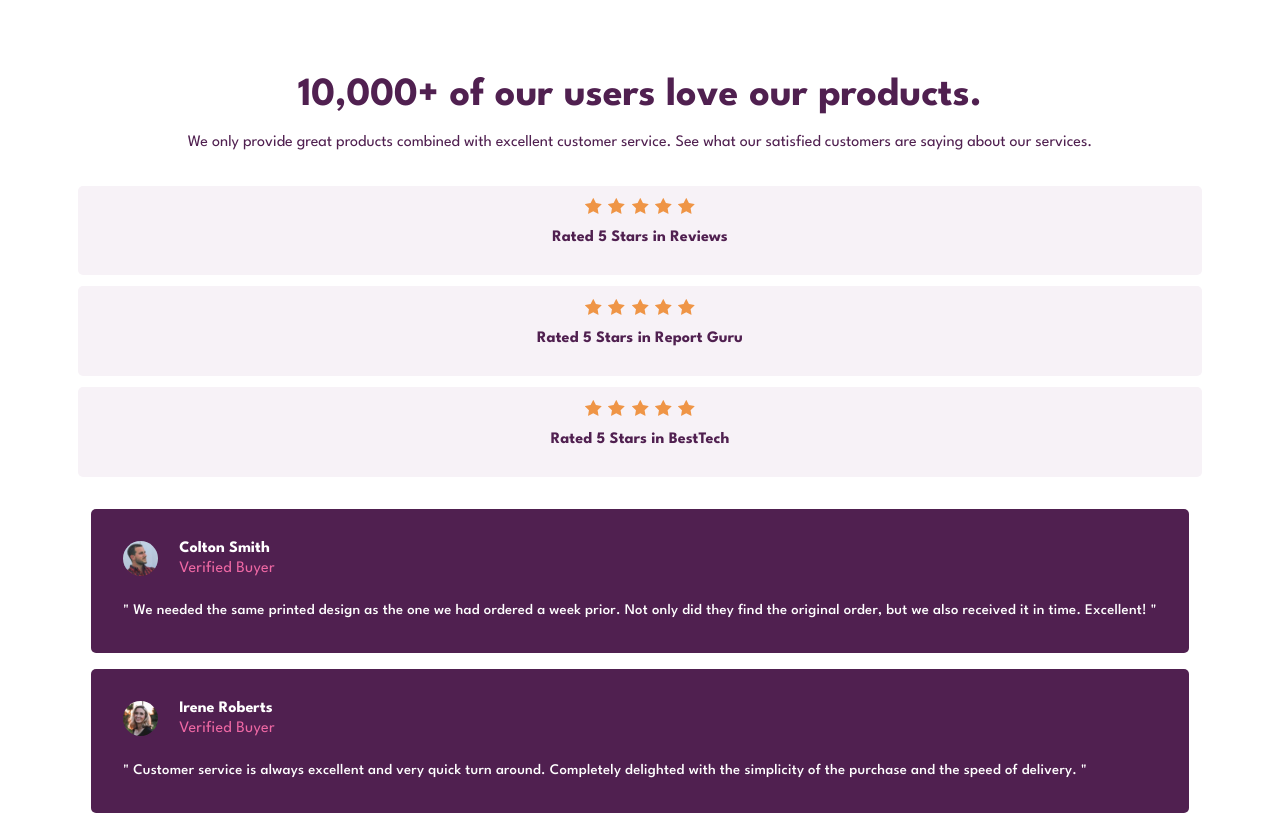
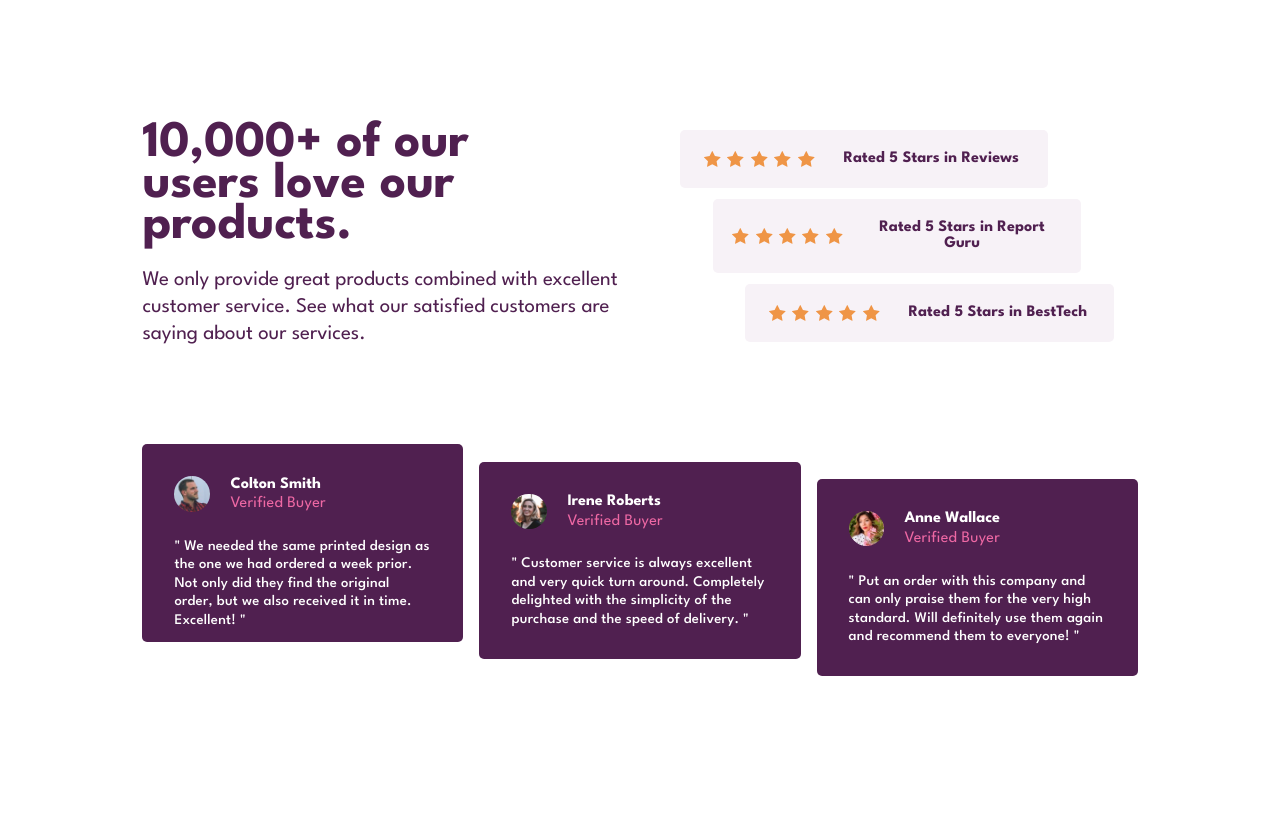
Before and after one commit to NorimNori/social-proof-section, a React (Vite) app: page / in a window 1280 px wide. Shown: the top 815 px of the page. Built offline with nearby package versions, Linux system fonts and the light colour scheme.

Commit message:
feat: end grid desktop layout w/o responsive

```diff
--- a/src/App.jsx
+++ b/src/App.jsx
@@ -13,7 +13,7 @@ function App() {
       <section className="ratings" role="region" aria-labelledby="ratings-title">
       <h2 id="ratings-title" className="sr-only">User Ratings</h2>
       {ratings.map((rating, index) => (
-        <Rating key={index} text={rating.text} />
+        <Rating key={index} text={rating.text} index={index}/>
       ))}
     </section>
     <section className="reviews" role="region" aria-labelledby="reviews-title">
--- a/src/App.scss
+++ b/src/App.scss
@@ -1,7 +1,6 @@
 @use "@/styles/mixins";
 
 body {
-  @include mixins.center-grid;
   font-family: "League Spartan", serif;
   width: 100vw;
   height: 100vh;
@@ -44,11 +43,15 @@ main {
 
 .reviews {
   @include mixins.center-grid;
+  width: 100%;
   gap: 1em;
 }
 
-@media (min-width: 1440px) {
+@media (min-width: 1024px) {
+
   main {
+    padding: 0 4rem;
+    max-width: 81rem;
     grid-template-columns: repeat(4, 1fr);
     grid-template-rows: auto;
     grid-template-areas:
@@ -63,11 +66,18 @@ main {
 
   .ratings {
     grid-area: ratings;
+
+    width: 90%;
+    display: grid;
   }
 
   .reviews {
     grid-area: review;
-    @include mixins.center-grid;
+    justify-content:space-between;
+
+    min-height: 14.5rem;
+    margin-top: 4rem;
     grid-template-columns: repeat(3, 1fr);
+    grid-template-rows: auto;
   }
 }
--- a/src/components/card/Card.jsx
+++ b/src/components/card/Card.jsx
@@ -2,11 +2,11 @@ import './card.scss'
 
 function Card({image, name, review}) {
   return (
-    <article className="review-card" aria-labelledby={`review-title-${name}`}>
+    <article className={`review-card review-card__${name.replace(/ /g, "-")}`} aria-labelledby={`review-title-${name.replace(/ /g, "-")}}`}>
       <div className="review-card__header">
-        <img className="review-card__image" src={image} alt={`Profile picture of ${name}`} />
+        <img className="review-card__image" src={image} alt={`Profile picture of ${name.replace(/ /g, "-")}}`} />
         <div className="review-card__info">
-          <p id={`review-title-${name}`} className="review-card__name">{name}</p>
+          <p id={`review-title-${name.replace(/ /g, "-")}}`} className="review-card__name">{name}</p>
           <span className="review-card__badge" aria-label="Verified Buyer">Verified Buyer</span>
         </div>
       </div>
--- a/src/components/card/card.scss
+++ b/src/components/card/card.scss
@@ -35,3 +35,24 @@
 
     }
 }
+
+@media (min-width: 1024px) {
+    .review-card{
+        max-width: 23rem;
+        height: 85%;
+
+        &__Colton-Smith {
+            justify-self: start;
+            align-self: start;
+        }
+
+        &__Irene-Roberts{
+            align-self: center;
+        }
+
+        &__Anne-Wallace {
+            justify-self: end;
+            align-self: end;
+        }
+    }
+}
--- a/src/components/hero/hero.scss
+++ b/src/components/hero/hero.scss
@@ -15,3 +15,21 @@
         font-weight: 400;
     }
 }
+
+@media (min-width: 1024px) {
+    .header-section {
+        text-align: start;
+
+        &__title {
+            @include mixins.fontSize(3.2rem, 0.8);
+            width: 60%;
+            min-width: 25rem;
+        }
+
+        &__description {
+            @include mixins.fontSize(1.3rem, 1.3);
+            width: 70%;
+            min-width: 30rem;
+        }
+    }
+}
--- a/src/components/rating/Rating.jsx
+++ b/src/components/rating/Rating.jsx
@@ -1,12 +1,12 @@
 import './rating.scss'
 import starIcon from '../../assets/images/icon-star.svg';
 
-const Rating = ({text}) => {
+const Rating = ({text, index}) => {
   return (
-    <div className="rating" aria-labelledby="rating-text">
+    <div className={`rating rating__${index + 1}`} aria-labelledby="rating-text">
       <div className="rating__stars" role="img" aria-label="5-star rating">
       {Array(5).fill().map((_, i) => (
-        <img key={i} src={starIcon} alt="" />
+        <img key={i} src={starIcon} alt=""/>
       ))}
       </div>
       <blockquote id="rating-text" className="rating__text">{text}</blockquote>
--- a/src/components/rating/rating.scss
+++ b/src/components/rating/rating.scss
@@ -8,6 +8,7 @@
     width: 100%;
     padding: .8em;
     border-radius: 5px;
+    flex-shrink: 0;
 
     &__stars {
         @include mixins.centerFlex();
@@ -21,3 +22,37 @@
         @include mixins.fontStyle(colors.$veryDarkMagenta, 700, null, 1, 0.005em);
     }
 }
+
+@media (min-width: 1024px) {
+    .rating {
+        display: flex;
+        align-items: center;
+        justify-content: start;
+        gap: 1.8em;
+        width: 85%;
+        padding: .8em 1.5em;
+
+        &__stars {
+            width: auto;
+            gap: .4em;
+            margin-bottom: 0;
+        }
+
+        &__text {
+            width: auto;
+            margin: .5em 0;
+        }
+
+        &__1 {
+            justify-self: start;
+        }
+
+        &__2 {
+            justify-self: center;
+        }
+
+        &__3 {
+            justify-self: end;
+        }
+    }
+}
```
